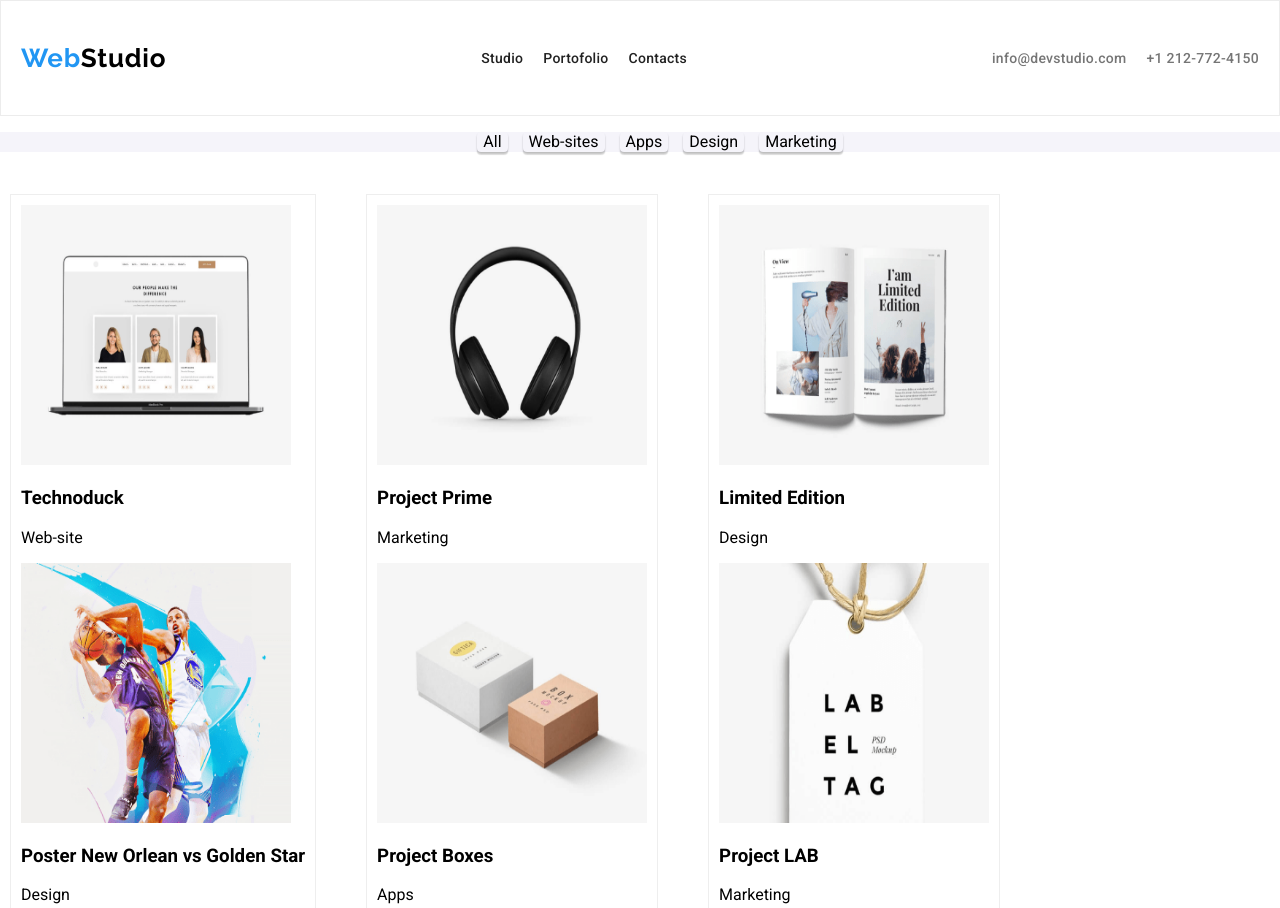
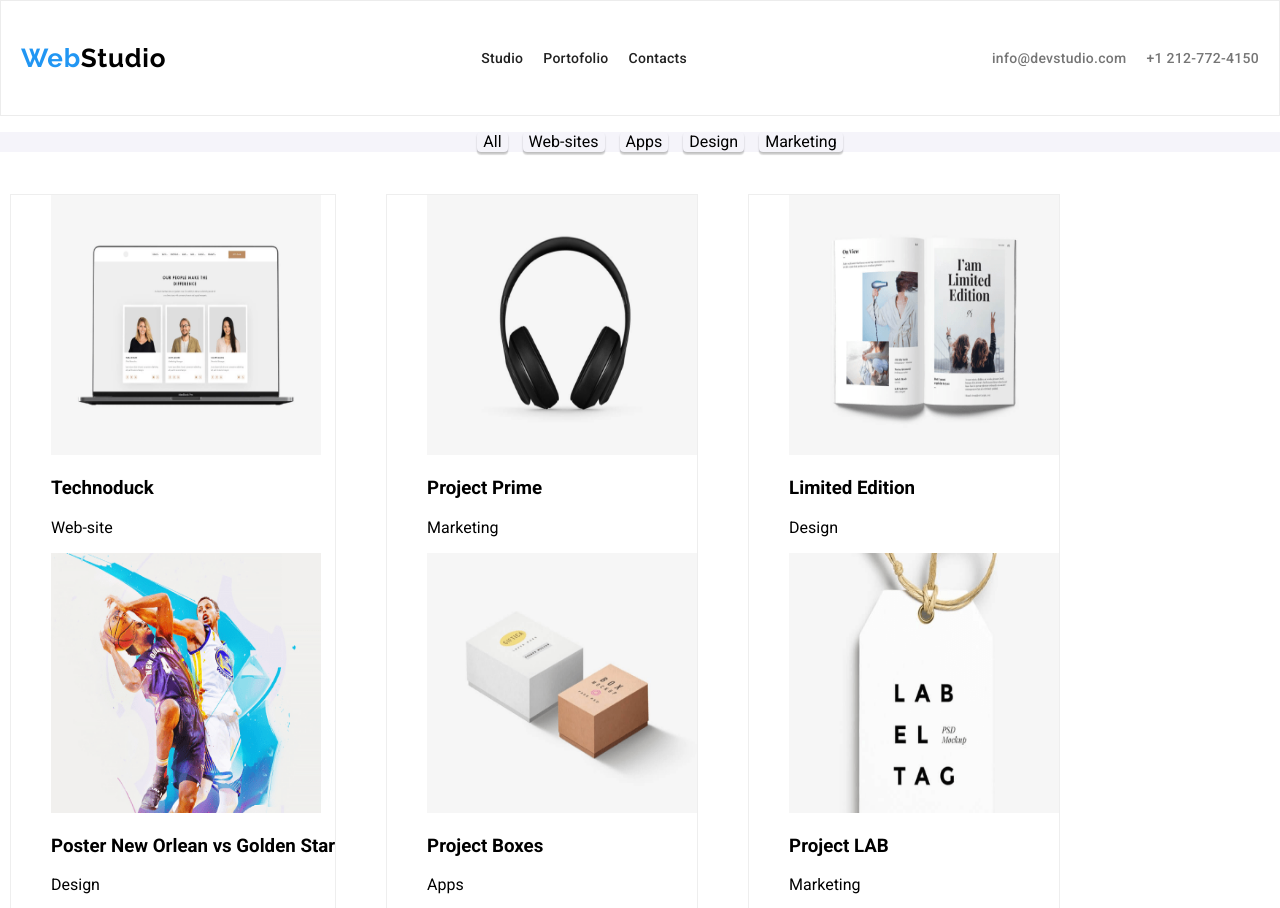
Before and after one commit to si12mo34/si12mo34-goit-markup-hw-05, a plain HTML site: page portofolio.html in a window 1280 px wide. Shown: the top 908 px of the page. Drawn offline with nearby package versions, Linux system fonts and the light colour scheme.

Commit message:
Update styles.css

```diff
--- a/css/styles.css
+++ b/css/styles.css
@@ -296,8 +296,7 @@ body {
 }
 .portofolio-container-one,
 .portofolio-container-two,
-.portofolio-container-three,
-.portofolio-photos {
+.portofolio-container-three {
   display: inline-block;
   /*H3 B17*/
   padding: 10px;
```
